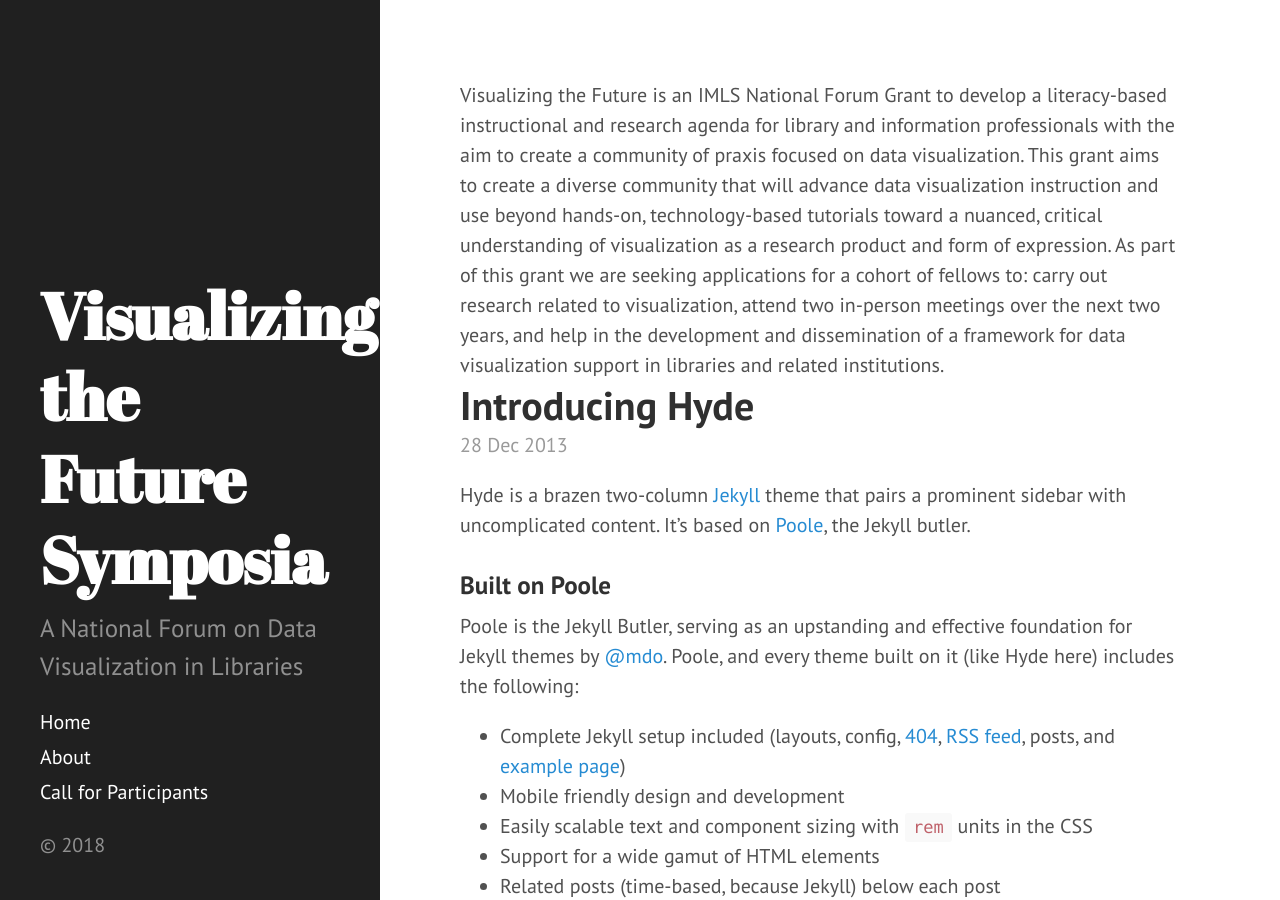
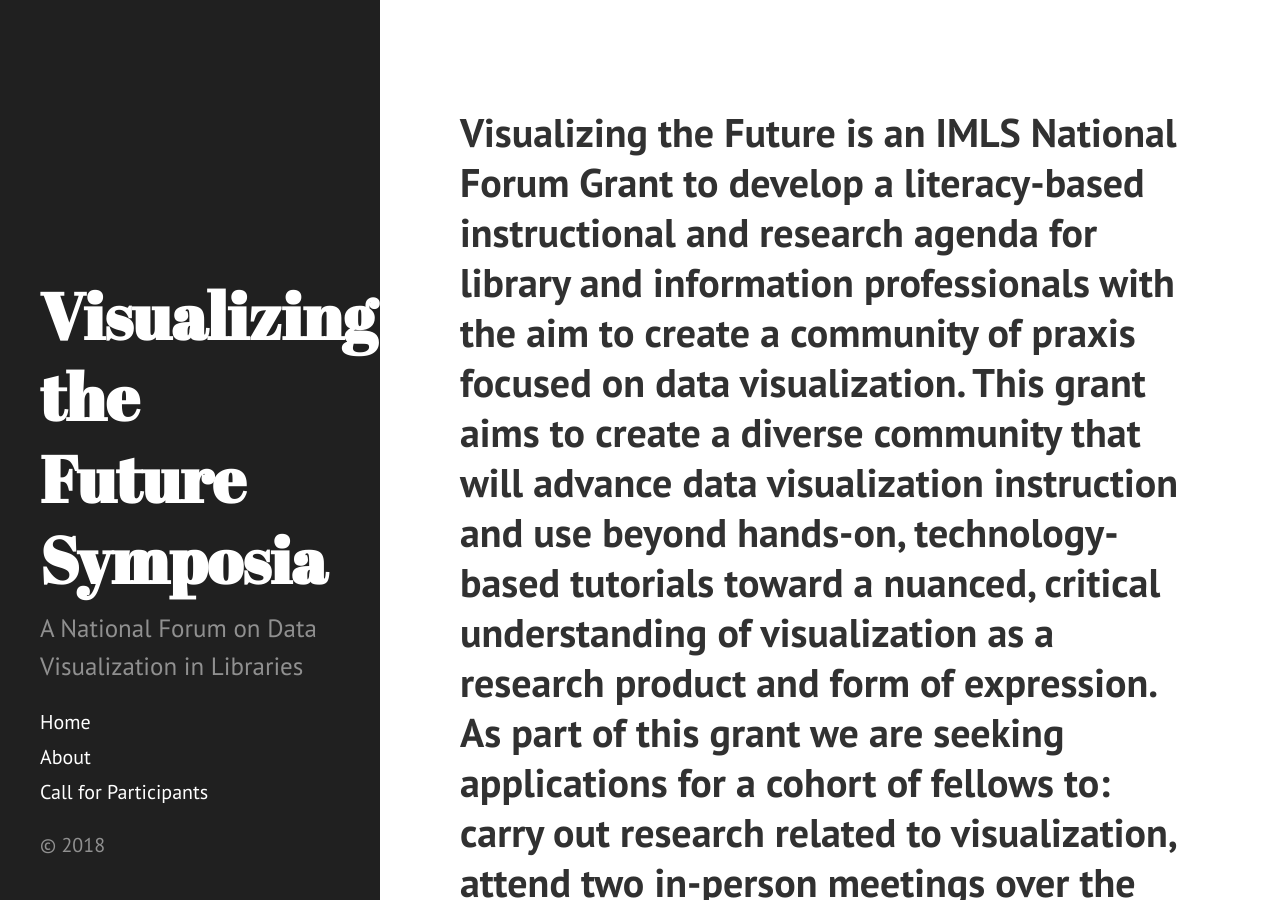
Before and after one commit to visualizingthefuture/visualizingthefuture.github.io, a Jekyll site: the page built from index.html, in a window 1280 px wide and 900 px high. Built offline with Jekyll 4.4.1, drawn with Linux system fonts in a browser that asks for light colours; Markdown is read by kramdown in place of the engine named in the settings; the list of posts is cut into pages by our own code.

Commit message:
Update index.html

```diff
--- a/index.html
+++ b/index.html
@@ -2,8 +2,12 @@
 layout: default
 title: Home
 ---
-Visualizing the Future is an IMLS National Forum Grant to develop a literacy-based instructional and research agenda for library and information professionals with the aim to create a community of praxis focused on data visualization. This grant aims to create a diverse community that will advance data visualization instruction and use beyond hands-on, technology-based tutorials toward a nuanced, critical understanding of visualization as a research product and form of expression. As part of this grant we are seeking applications for a cohort of fellows to: carry out research related to visualization, attend two in-person meetings over the next two years, and help in the development and dissemination of a framework for data visualization support in libraries and related institutions.
-<div class="posts">
+<div class="intro">
+<h1 class="introTitle">
+            Visualizing the Future is an IMLS National Forum Grant to develop a literacy-based instructional and research agenda for library and information professionals with the aim to create a community of praxis focused on data visualization. This grant aims to create a diverse community that will advance data visualization instruction and use beyond hands-on, technology-based tutorials toward a nuanced, critical understanding of visualization as a research product and form of expression. As part of this grant we are seeking applications for a cohort of fellows to: carry out research related to visualization, attend two in-person meetings over the next two years, and help in the development and dissemination of a framework for data visualization support in libraries and related institutions.
+  </h1>
+</div>
+  <div class="posts">
   {% for post in paginator.posts %}
   <div class="post">
     <h1 class="post-title">
```
